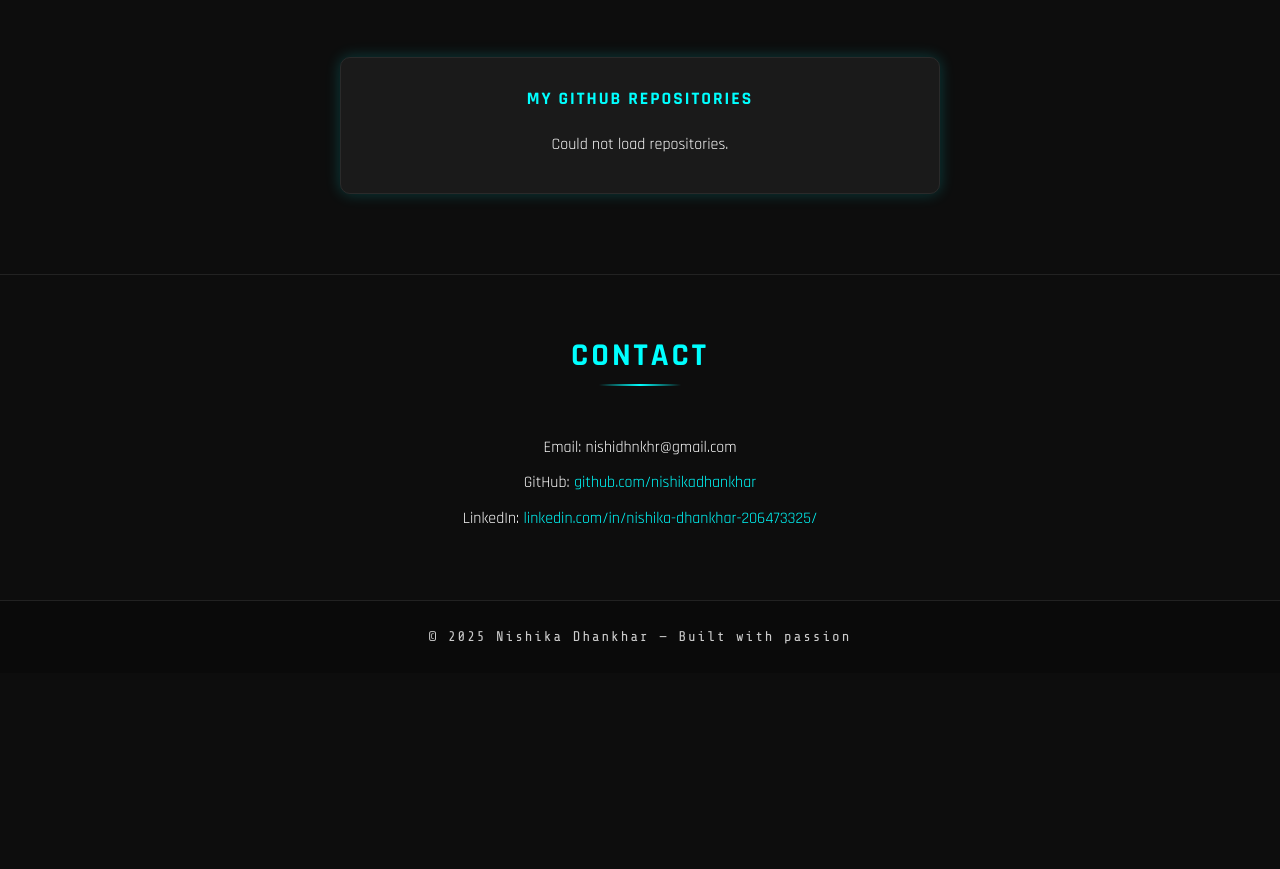
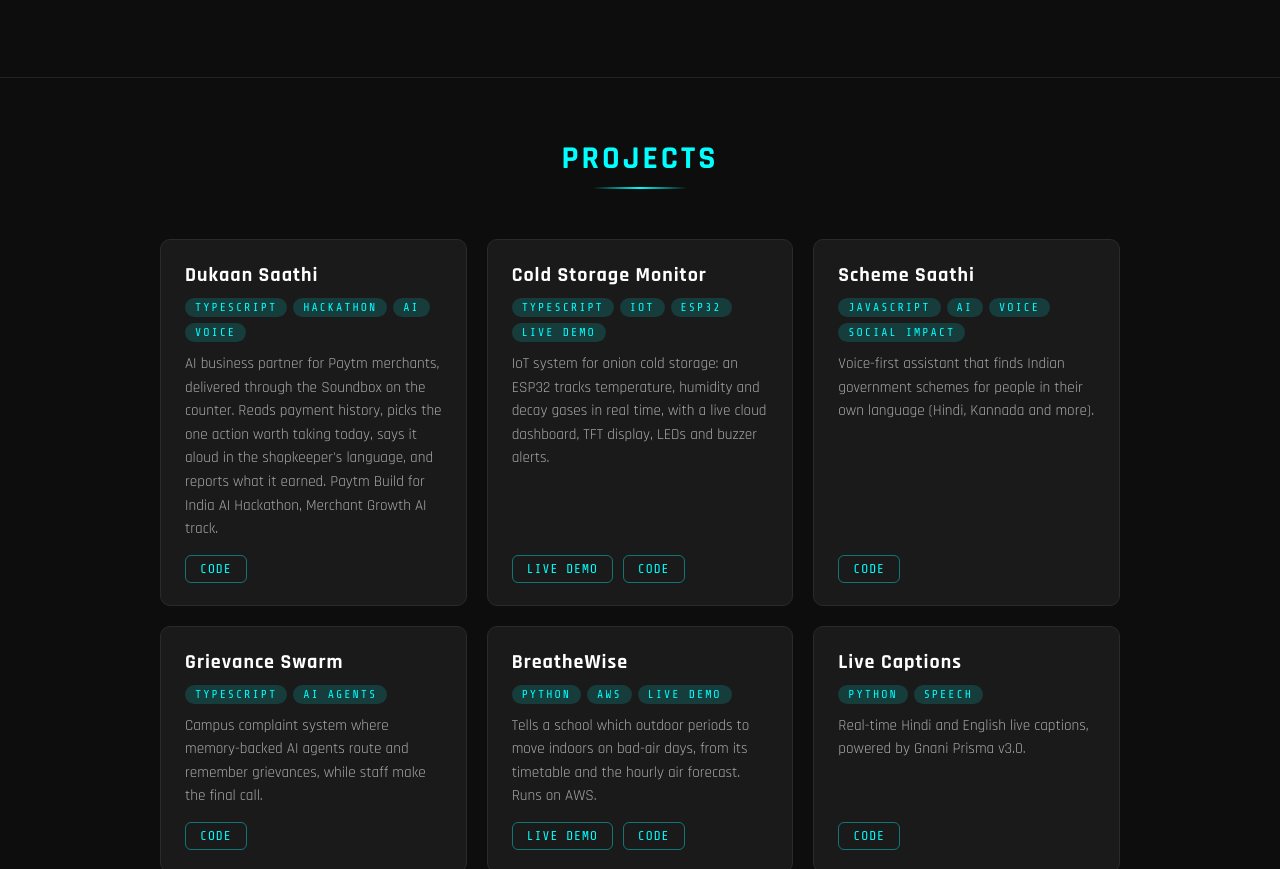
Before and after one commit to nishikadhankhar/first-portfolio-website, a plain HTML site: page index.html in a window 1280 px wide. Shown: the part 1931-2800 px from the top of the page. Before the commit the page ends 2604 px from the top, so only its background shows below. Drawn offline with nearby package versions, Linux system fonts and the light colour scheme; no server answers.

Commit message:
Add project cards, auto-updating projects.json and daily refresh workflow
Co-Authored-By: Claude Sonnet 5.5 <noreply@anthropic.com>

```diff
--- a/index.html
+++ b/index.html
@@ -28,7 +28,7 @@
 
     <section id="about">
         <h2>About Me</h2>
-        <p>A passionate developer exploring new technologies and building innovative solutions.</p>
+        <p>B.Tech student building real-world systems with Python, from embedded hardware (Raspberry Pi, ESP32, USB/HID) to computer vision and voice-first AI. I like shipping working prototypes at hackathons and learning in public.</p>
     </section>
 
     <!-- TECHNICAL SKILLS -->
@@ -50,6 +50,26 @@
             <div class="skill-card">
                 <span class="skill-icon">&#43;&#43;</span>
                 <span class="skill-name">C++</span>
+            </div>
+            <div class="skill-card">
+                <span class="skill-icon">&#128013;</span>
+                <span class="skill-name">Python</span>
+            </div>
+            <div class="skill-card">
+                <span class="skill-icon">TS</span>
+                <span class="skill-name">TypeScript</span>
+            </div>
+            <div class="skill-card">
+                <span class="skill-icon">JS</span>
+                <span class="skill-name">JavaScript</span>
+            </div>
+            <div class="skill-card">
+                <span class="skill-icon">&#128268;</span>
+                <span class="skill-name">IoT / ESP32</span>
+            </div>
+            <div class="skill-card">
+                <span class="skill-icon">&#128065;</span>
+                <span class="skill-name">OpenCV</span>
             </div>
         </div>
     </section>
@@ -98,13 +118,15 @@
         </div>
     </section>
 
-    <!-- PROJECTS -->
+    <!-- PROJECTS (rendered from projects.json, refreshed daily by GitHub Actions) -->
     <section id="projects">
         <h2>Projects</h2>
-        <div class="project">
-            <h3>My GitHub Repositories</h3>
+        <div id="project-grid" class="project-grid"><p class="muted">Loading projects...</p></div>
+        <div id="more-projects" class="project" hidden>
+            <h3>More repositories</h3>
             <ul id="repo-list"></ul>
         </div>
+        <p class="muted small">Auto-updated from <a href="https://github.com/nishikadhankhar" target="_blank" rel="noopener">GitHub</a></p>
     </section>
 
     <!-- CONTACT -->
@@ -116,27 +138,44 @@
     </section>
 
     <footer>
-        <p>&copy; 2025 Nishika Dhankhar &mdash; Built with passion</p>
+        <p>&copy; <span id="year">2026</span> Nishika Dhankhar &mdash; Built with passion</p>
     </footer>
 
     <script>
-        async function fetchGitHubRepos() {
-            const username = "nishikadhankhar";
+        document.getElementById("year").textContent = new Date().getFullYear();
+
+        const esc = t => String(t ?? "").replace(/[&<>"']/g, c => ({"&":"&amp;","<":"&lt;",">":"&gt;",'"':"&quot;","'":"&#39;"}[c]));
+
+        function projectCard(p) {
+            const tags = [...(p.language ? [p.language] : []), ...(p.tags || [])]
+                .filter((t, i, a) => a.indexOf(t) === i)
+                .map(t => `<span class="timeline-tag">${esc(t)}</span>`).join(" ");
+            const live = p.live ? `<a class="btn" href="${esc(p.live)}" target="_blank" rel="noopener">Live demo</a>` : "";
+            return `<article class="project-card">
+                <h3>${esc(p.title)}</h3>
+                <div class="tags">${tags}</div>
+                <p>${esc(p.blurb)}</p>
+                <div class="links">${live}<a class="btn" href="${esc(p.repo)}" target="_blank" rel="noopener">Code</a></div>
+            </article>`;
+        }
+
+        async function loadProjects() {
+            const grid = document.getElementById("project-grid");
             try {
-                const response = await fetch(`https://api.github.com/users/${username}/repos`);
-                const repos = await response.json();
-                const repoList = document.getElementById("repo-list");
-                repoList.innerHTML = "";
-                repos.forEach(repo => {
-                    const li = document.createElement("li");
-                    li.innerHTML = `<a href="${repo.html_url}" target="_blank">${repo.name}</a>`;
-                    repoList.appendChild(li);
-                });
+                const res = await fetch("projects.json", { cache: "no-cache" });
+                if (!res.ok) throw new Error(res.status);
+                const data = await res.json();
+                grid.innerHTML = data.featured.map(projectCard).join("");
+                if (data.more.length) {
+                    document.getElementById("repo-list").innerHTML = data.more.map(p =>
+                        `<li><a href="${esc(p.repo)}" target="_blank" rel="noopener">${esc(p.name)}</a></li>`).join("");
+                    document.getElementById("more-projects").hidden = false;
+                }
             } catch (e) {
-                document.getElementById("repo-list").innerHTML = "<li>Could not load repositories.</li>";
+                grid.innerHTML = '<p class="muted">Could not load projects. See <a href="https://github.com/nishikadhankhar" target="_blank" rel="noopener">GitHub</a>.</p>';
             }
         }
-        fetchGitHubRepos();
+        loadProjects();
     </script>
 </body>
 </html>
--- /dev/null
+++ b/projects.json
@@ -0,0 +1,180 @@
+{
+  "featured": [
+    {
+      "name": "dukaan_saathi",
+      "title": "Dukaan Saathi",
+      "blurb": "AI business partner for Paytm merchants, delivered through the Soundbox on the counter. Reads payment history, picks the one action worth taking today, says it aloud in the shopkeeper's language, and reports what it earned. Paytm Build for India AI Hackathon, Merchant Growth AI track.",
+      "tags": [
+        "Hackathon",
+        "AI",
+        "Voice"
+      ],
+      "language": "TypeScript",
+      "repo": "https://github.com/nishikadhankhar/dukaan_saathi",
+      "live": "",
+      "pushed": "2026-10-01",
+      "stars": 0
+    },
+    {
+      "name": "cold-storage-monitor",
+      "title": "Cold Storage Monitor",
+      "blurb": "IoT system for onion cold storage: an ESP32 tracks temperature, humidity and decay gases in real time, with a live cloud dashboard, TFT display, LEDs and buzzer alerts.",
+      "tags": [
+        "IoT",
+        "ESP32",
+        "Live demo"
+      ],
+      "language": "TypeScript",
+      "repo": "https://github.com/nishikadhankhar/cold-storage-monitor",
+      "live": "https://cold-storage-monitor.onrender.com",
+      "pushed": "2026-08-08",
+      "stars": 0
+    },
+    {
+      "name": "scheme-saathi",
+      "title": "Scheme Saathi",
+      "blurb": "Voice-first assistant that finds Indian government schemes for people in their own language (Hindi, Kannada and more).",
+      "tags": [
+        "AI",
+        "Voice",
+        "Social impact"
+      ],
+      "language": "JavaScript",
+      "repo": "https://github.com/nishikadhankhar/scheme-saathi",
+      "live": "",
+      "pushed": "2026-10-21",
+      "stars": 0
+    },
+    {
+      "name": "grievance-swarm",
+      "title": "Grievance Swarm",
+      "blurb": "Campus complaint system where memory-backed AI agents route and remember grievances, while staff make the final call.",
+      "tags": [
+        "AI agents",
+        "TypeScript"
+      ],
+      "language": "TypeScript",
+      "repo": "https://github.com/nishikadhankhar/grievance-swarm",
+      "live": "",
+      "pushed": "2026-11-01",
+      "stars": 0
+    },
+    {
+      "name": "breathewise",
+      "title": "BreatheWise",
+      "blurb": "Tells a school which outdoor periods to move indoors on bad-air days, from its timetable and the hourly air forecast. Runs on AWS.",
+      "tags": [
+        "AWS",
+        "Python",
+        "Live demo"
+      ],
+      "language": "Python",
+      "repo": "https://github.com/nishikadhankhar/breathewise",
+      "live": "https://pe83q72i80.execute-api.us-east-1.amazonaws.com/",
+      "pushed": "2026-10-11",
+      "stars": 0
+    },
+    {
+      "name": "live-captions-gnani",
+      "title": "Live Captions",
+      "blurb": "Real-time Hindi and English live captions, powered by Gnani Prisma v3.0.",
+      "tags": [
+        "Speech",
+        "Python"
+      ],
+      "language": "Python",
+      "repo": "https://github.com/nishikadhankhar/live-captions-gnani",
+      "live": "",
+      "pushed": "2026-11-10",
+      "stars": 0
+    },
+    {
+      "name": "koshsetu-sih",
+      "title": "KoshSetu",
+      "blurb": "Security deposit and FDR portal, prototype for Smart India Hackathon problem statement SIH26265.",
+      "tags": [
+        "SIH",
+        "Python",
+        "Live demo"
+      ],
+      "language": "Python",
+      "repo": "https://github.com/nishikadhankhar/koshsetu-sih",
+      "live": "https://koshsetu-sih.vercel.app",
+      "pushed": "2026-10-30",
+      "stars": 0
+    },
+    {
+      "name": "pacer",
+      "title": "Pacer",
+      "blurb": "AI productivity companion that prioritises your tasks and nudges you toward action instead of only reminding you. Built with Gemini in Google AI Studio.",
+      "tags": [
+        "AI",
+        "TypeScript"
+      ],
+      "language": "TypeScript",
+      "repo": "https://github.com/nishikadhankhar/pacer",
+      "live": "",
+      "pushed": "2026-06-28",
+      "stars": 0
+    },
+    {
+      "name": "pi-barcode-scanner",
+      "title": "Pi Barcode Scanner",
+      "blurb": "Raspberry Pi 4 and Camera Module 3 that act as a USB keyboard: scan a barcode and the text is typed into any app on the host computer via USB HID.",
+      "tags": [
+        "Embedded",
+        "Raspberry Pi",
+        "USB HID"
+      ],
+      "language": "Python",
+      "repo": "https://github.com/nishikadhankhar/pi-barcode-scanner",
+      "live": "",
+      "pushed": "2026-07-29",
+      "stars": 0
+    },
+    {
+      "name": "gesture_draw",
+      "title": "Air-Draw",
+      "blurb": "Touchless drawing app. Pinch thumb and index finger to draw in the air, tracked with OpenCV and MediaPipe hand landmarks.",
+      "tags": [
+        "Computer vision",
+        "OpenCV",
+        "MediaPipe"
+      ],
+      "language": "Python",
+      "repo": "https://github.com/nishikadhankhar/gesture_draw",
+      "live": "",
+      "pushed": "2026-06-24",
+      "stars": 1
+    },
+    {
+      "name": "gitbounty",
+      "title": "GitBounty",
+      "blurb": "Open-source work, rewarded when it ships: sign in with GitHub, earn points as your PRs are merged, climb the leaderboards.",
+      "tags": [
+        "Open source",
+        "Python"
+      ],
+      "language": "Python",
+      "repo": "https://github.com/nishikadhankhar/gitbounty",
+      "live": "",
+      "pushed": "2026-09-29",
+      "stars": 0
+    },
+    {
+      "name": "ManchX",
+      "title": "ManchX",
+      "blurb": "Student-only campus hub with live events and hackathons, a social feed, messaging, and an admin dashboard for societies.",
+      "tags": [
+        "Web app",
+        "TypeScript"
+      ],
+      "language": "TypeScript",
+      "repo": "https://github.com/nishikadhankhar/ManchX",
+      "live": "",
+      "pushed": "2025-11-21",
+      "stars": 0
+    }
+  ],
+  "more": []
+}
--- a/styles.css
+++ b/styles.css
@@ -318,6 +318,72 @@ p {
     text-shadow: 0 0 10px var(--cyan);
 }
 
+
+/* ---- PROJECT CARDS ---- */
+.project-grid {
+    display: grid;
+    grid-template-columns: repeat(auto-fill, minmax(290px, 1fr));
+    gap: 20px;
+    max-width: 1000px;
+    margin: 10px auto 0;
+    padding: 0 20px;
+    text-align: left;
+}
+
+.project-card {
+    background: var(--surface);
+    border: 1px solid #2a2a2a;
+    border-radius: 10px;
+    padding: 22px 24px;
+    display: flex;
+    flex-direction: column;
+    gap: 10px;
+    transition: border-color 0.3s, box-shadow 0.3s, transform 0.3s;
+}
+
+.project-card:hover {
+    border-color: var(--cyan);
+    box-shadow: 0 0 20px var(--cyan-glow);
+    transform: translateY(-4px);
+}
+
+.project-card h3 {
+    font-size: 1.25em;
+    letter-spacing: 1px;
+    color: var(--text);
+}
+
+.project-card p {
+    font-size: 0.95em;
+    line-height: 1.55;
+    color: #aaa;
+    flex: 1;
+}
+
+.project-card .tags { display: flex; flex-wrap: wrap; gap: 6px; }
+.project-card .tags .timeline-tag { margin-bottom: 0; }
+.project-card .links { display: flex; gap: 10px; margin-top: 4px; }
+
+.btn {
+    font-family: 'Share Tech Mono', monospace;
+    font-size: 0.8em;
+    letter-spacing: 1px;
+    text-transform: uppercase;
+    color: var(--cyan);
+    text-decoration: none;
+    border: 1px solid rgba(0, 255, 255, 0.4);
+    border-radius: 6px;
+    padding: 6px 14px;
+    transition: 0.3s;
+}
+
+.btn:hover { background: var(--cyan-dim); box-shadow: 0 0 10px var(--cyan-glow); }
+
+#more-projects { margin-top: 30px; }
+.muted { color: #888; }
+.small { font-size: 0.85em; margin-top: 18px; }
+.muted a { color: var(--cyan); text-decoration: none; }
+
 /* ---- CONTACT ---- */
 #contact p {
     font-size: 1em;
@@ -351,5 +417,6 @@ footer {
     .skills-grid { gap: 14px; }
     .skill-card { width: 110px; padding: 20px 20px; }
     .project { width: 95%; }
+    .project-grid { grid-template-columns: 1fr; padding: 0 14px; }
     .timeline { padding-left: 24px; }
 }
```
Also changed, not shown: projects-meta.json (added, +86 -0 lines), 2 other files.
